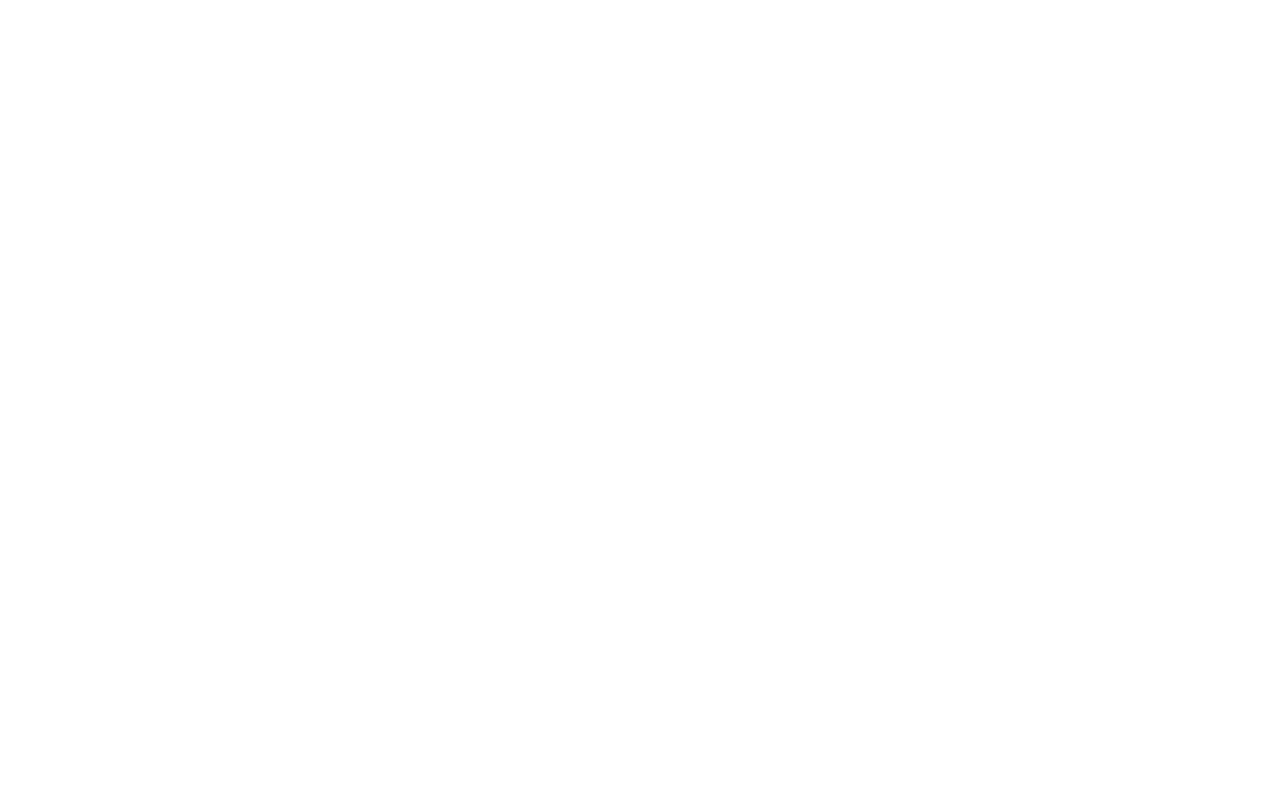
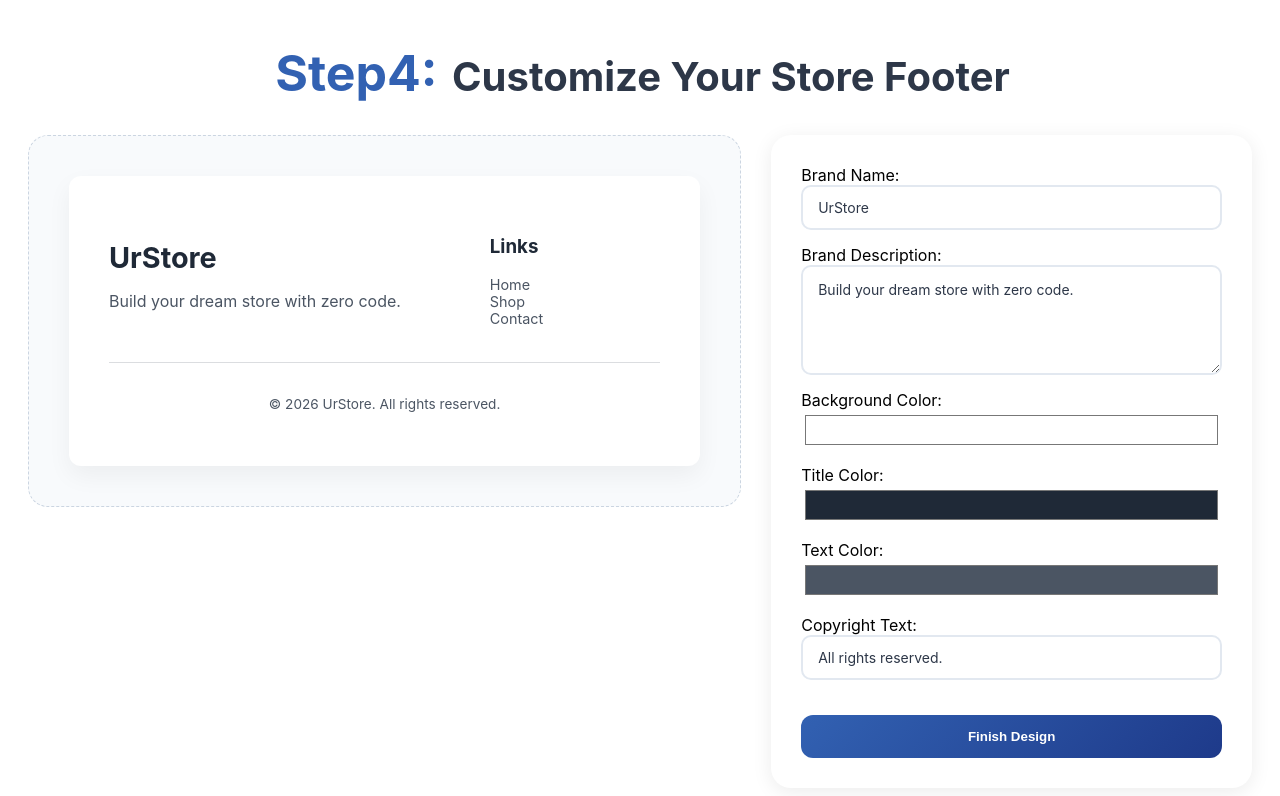
Before and after one commit to ILYAS-1937/UrStore, a React (Vite) app: page /footer-step in a window 1280 px wide. Before the commit this address had no page. Shown: the top 796 px of the page. Built offline with nearby package versions, Linux system fonts and the light colour scheme.

Commit message:
j'ai fait footerStep et modifier herostep

```diff
--- a/src/App.tsx
+++ b/src/App.tsx
@@ -7,6 +7,7 @@ import StepsTuto from './components/StepsTuto/StepsTuto'
 import HeaderStep from './components/HeaderStep/HeaderStep'
 import HeroStep from './components/HeroStep/HeroStep'
 import StoreStep from './components/StoreStep/StoreStep'
+import FooterStep from './components/FooterStep/FooterStep'
 function App() {
   return (
    <Routes>
@@ -22,6 +23,7 @@ function App() {
   <Route path="header-step" element={<><HeaderStep /></>} />
   <Route path="hero-step" element={<><HeroStep /></>} />
   <Route path="store-step" element={<StoreStep/>}/>
+  <Route path="footer-step" element={<FooterStep/>}/>
    </Routes>
   )
 }
--- /dev/null
+++ b/src/components/FooterStep/FooterStep.css
@@ -0,0 +1,146 @@
+.footer-step-page {
+  padding: 20px;
+  font-family: 'Inter', sans-serif;
+}
+
+.step-main-title{
+    margin-top: 10px;
+    font-size: 50px;
+    color: #2d3748;
+    padding: 5px;
+    font-weight: 700;
+    text-align: center;
+    font-size: 40px;
+}
+.step-main-title span{
+    margin-top: 10px;
+    font-size: 50px;
+    color: #3261b2;
+    padding: 5px;
+    text-align: center;
+    font-weight: 700;
+}
+
+
+.footer-step-container {
+  display: flex;
+  gap: 30px;
+  align-items: flex-start;
+  justify-content: center;
+}
+
+/* --- Section Aperçu --- */
+.footer-preview-section {
+  flex: 1.5;
+  background: #f8fafc;
+  padding: 40px;
+  border-radius: 20px;
+  border: 1px dashed #cbd5e1;
+  display: flex;
+  align-items: center;
+  justify-content: center;
+}
+
+.dynamic-footer {
+  width: 100%;
+  padding: 40px;
+  border-radius: 12px;
+  box-shadow: 0 10px 25px rgba(0,0,0,0.05);
+  transition: all 0.3s ease;
+}
+
+.footer-content-preview {
+  display: grid;
+  grid-template-columns: 2fr 1fr;
+  gap: 40px;
+  margin-bottom: 20px;
+}
+
+.footer-brand-preview h2 {
+  font-size: 1.8rem;
+  margin-bottom: 10px;
+}
+
+.footer-links-preview ul {
+  list-style: none;
+  padding: 0;
+  font-size: 0.9rem;
+}
+
+.footer-bottom-preview {
+  padding-top: 20px;
+  text-align: center;
+  font-size: 0.85rem;
+}
+
+/* --- Section Formulaire --- */
+.footer-form-container {
+  flex: 1;
+  background: white;
+  padding: 30px;
+  border-radius: 20px;
+  box-shadow: 0 4px 20px rgba(0,0,0,0.08);
+}
+
+.footer-form {
+  display: flex;
+  flex-direction: column;
+}
+
+.color-picker-custom {
+  width: 100%;
+  height: 40px;
+  border: none;
+  cursor: pointer;
+  margin-bottom: 15px;
+  background: none;
+}
+
+.submit-btn-footer {
+  width: 100%;
+  padding: 14px;
+  margin-top: 20px;
+  border: none;
+  border-radius: 12px;
+  background: linear-gradient(135deg, #3261b2 0%, #1e3a8a 100%);
+  color: white;
+  font-weight: 700;
+  cursor: pointer;
+  transition: transform 0.2s;
+}
+
+.submit-btn-footer:hover {
+  transform: translateY(-2px);
+}
+
+/* =========================================
+   RESPONSIVE MOBILE (Écrans < 900px)
+   ========================================= */
+@media (max-width: 900px) {
+  /* 1. On force le conteneur principal à s'empiler verticalement */
+  .footer-step-container {
+    display: flex !important;
+    flex-direction: column !important; /* Le secret est ici : on passe de ligne à colonne */
+    align-items: center;
+    width: 100%;
+    gap: 2.5rem; /* Espace de respiration entre le design et le formulaire */
+    overflow-x: hidden; /* Empêche tout débordement horizontal sur l'écran */
+  }
+
+  /* 2. On s'assure que la prévisualisation prend toute la largeur dispo */
+  .footer-preview-section {
+    width: 100%;
+    max-width: 100%;
+    box-sizing: border-box;
+    display: flex;
+    justify-content: center; /* Centre le faux footer dans son espace */
+  }
+
+  /* 3. On s'assure que le formulaire prend toute la largeur dispo */
+  .footer-form-container {
+    width: 100%;
+    max-width: 100%;
+    box-sizing: border-box;
+    padding: 0 1rem; /* Un petit espace sur les côtés pour que les inputs ne touchent pas le bord du téléphone */
+  }
+}
--- /dev/null
+++ b/src/components/FooterStep/FooterStep.tsx
@@ -0,0 +1,106 @@
+import React, { useState } from "react";
+import "./FooterStep.css";
+import { Link } from "react-router-dom";
+
+function FooterStep() {
+  // --- État pour la personnalisation du Footer ---
+  const [footerBgColor, setFooterBgColor] = useState("#ffffff");
+  const [footerTextColor, setFooterTextColor] = useState("#4b5563");
+  const [footerTitleColor, setFooterTitleColor] = useState("#1f2937");
+  const [brandName, setBrandName] = useState("UrStore");
+  const [brandDesc, setBrandDesc] = useState("Build your dream store with zero code.");
+  const [copyrightText, setCopyrightText] = useState("All rights reserved.");
+
+  return (
+    <div className="footer-step-page">
+            <h1 className="step-main-title"><span>Step4:</span> Customize Your Store Footer</h1>
+      <div className="footer-step-container">
+        {/* --- SECTION PRÉVISUALISATION (Gauched) --- */}
+        <div className="footer-preview-section">
+          <footer
+            className="dynamic-footer"
+            style={{ backgroundColor: footerBgColor, color: footerTextColor }}
+          >
+            <div className="footer-content-preview">
+              <div className="footer-brand-preview">
+                <h2 style={{ color: footerTitleColor }}>{brandName}</h2>
+                <p>{brandDesc}</p>
+              </div>
+              <div className="footer-links-preview">
+                <h3 style={{ color: footerTitleColor }}>Links</h3>
+                <ul>
+                  <li>Home</li>
+                  <li>Shop</li>
+                  <li>Contact</li>
+                </ul>
+              </div>
+            </div>
+            <div className="footer-bottom-preview" style={{ borderTop: `1px solid ${footerTextColor}33` }}>
+              <p>&copy; {new Date().getFullYear()} {brandName}. {copyrightText}</p>
+            </div>
+          </footer>
+        </div>
+
+        {/* --- SECTION FORMULAIRE (Droite) --- */}
+        <div className="footer-form-container">
+          <form className="footer-form" onSubmit={(e) => e.preventDefault()}>
+
+            <label>Brand Name:</label>
+            <input
+              type="text"
+              className="hero-input-custom"
+              value={brandName}
+              onChange={(e) => setBrandName(e.target.value)}
+            />
+
+            <label>Brand Description:</label>
+            <textarea
+              className="hero-input-custom"
+              value={brandDesc}
+              onChange={(e) => setBrandDesc(e.target.value)}
+              rows={3}
+            />
+
+            <label>Background Color:</label>
+            <input
+              type="color"
+              className="color-picker-custom"
+              value={footerBgColor}
+              onChange={(e) => setFooterBgColor(e.target.value)}
+            />
+
+            <label>Title Color:</label>
+            <input
+              type="color"
+              className="color-picker-custom"
+              value={footerTitleColor}
+              onChange={(e) => setFooterTitleColor(e.target.value)}
+            />
+
+            <label>Text Color:</label>
+            <input
+              type="color"
+              className="color-picker-custom"
+              value={footerTextColor}
+              onChange={(e) => setFooterTextColor(e.target.value)}
+            />
+
+            <label>Copyright Text:</label>
+            <input
+              type="text"
+              className="hero-input-custom"
+              value={copyrightText}
+              onChange={(e) => setCopyrightText(e.target.value)}
+            />
+
+            <Link to="/final-preview">
+              <button type="submit" className="submit-btn-footer">Finish Design</button>
+            </Link>
+          </form>
+        </div>
+      </div>
+    </div>
+  );
+}
+
+export default FooterStep;
--- a/src/components/HeroStep/HeroStep.css
+++ b/src/components/HeroStep/HeroStep.css
@@ -7,16 +7,18 @@
 }
 .hero-step{
     display: flex;
+    gap:30px;
+    margin:10px;
 }
-.all h1{
+.heroTitle{
     margin-top: 10px;
     font-size: 50px;
     color: #2d3748;
     padding: 5px;
+    font-weight: 700;
     text-align: center;
-    font-weight: 700;
 }
-.all span{
+.heroTitle span{
     margin-top: 10px;
     font-size: 50px;
     color: #3261b2;
@@ -28,8 +30,8 @@
   display: flex;
   align-items: center;
   justify-content: space-between;
-  padding: 80px 8%; /* Increased vertical padding often looks better with auto height */
-  min-height: auto;  /* This overrides the 85vh */
+  padding: 80px 8%;
+  min-height: auto;
   background:
     radial-gradient(circle at 0% 0%, rgba(99, 102, 241, 0.15) 0%, transparent 50%),
     radial-gradient(circle at 100% 100%, rgba(244, 114, 182, 0.15) 0%, transparent 50%),
@@ -39,6 +41,12 @@
   align-self: flex-start;
   border-radius: 10px;
   margin-top: 100px;
+
+
+  /* --- AJOUTS ICI --- */
+  position: sticky;
+  top: 20px; /* L'espace entre le haut de l'écran et le composant quand il défile */
+  z-index: 10; /* Pour s'assurer qu'il passe au-dessus du reste si nécessaire */
 }
 /* --- Text Content Styling --- */
 .hero-paragraphe {
@@ -50,7 +58,7 @@
 
 .hero-paragraphe h1 {
   font-size: clamp(2.5rem, 5vw, 4.5rem);
-  line-height: 1.05;
+   line-height: 1.05;
   color: var(--text-main);
   font-weight: 800;
   letter-spacing: -0.04em;
@@ -71,6 +79,12 @@
   line-height: 1.7;
   color: var(--text-muted);
   margin-bottom: 35px;
+
+  /* --- AJOUTS ICI --- */
+  word-wrap: break-word;       /* Coupe les mots trop longs */
+  overflow-wrap: break-word;
+  white-space: normal;         /* Assure le retour à la ligne automatique */
+  max-width: 100%;             /* Empêche le texte de pousser le conteneur */
 }
 
 /* --- The CTA Button --- */
@@ -255,7 +269,42 @@
   color: #4a5568;
   margin-bottom: -5px;
 }
+/* Style spécifique pour le titre, sous-titre et la description */
+.hero-input-custom {
+  width: 100%;
+  padding: 12px 15px;
+  margin-bottom: 15px;
+  border: 2px solid #e2e8f0; /* Couleur grise douce */
+  border-radius: 10px;       /* Bords arrondis comme tes boutons */
+  font-size: 14px;
+  font-family: inherit;
+  color: #2d3748;
+  background-color: #ffffff;
+  transition: all 0.3s ease;
+  box-sizing: border-box;    /* Pour que le padding ne dépasse pas */
+  outline: none;
+}
 
+/* Changement de couleur au clic (Focus) */
+.hero-input-custom:focus {
+  border-color: #667eea;      /* Couleur bleue/indigo de ton thème */
+  box-shadow: 0 0 0 3px rgba(102, 126, 234, 0.1);
+  background-color: #fff;
+}
+
+/* Style additionnel spécifique au textarea pour la description */
+textarea.hero-input-custom {
+  min-height: 110px;         /* Hauteur minimale pour le confort */
+  resize: vertical;          /* L'utilisateur peut l'agrandir vers le bas */
+  line-height: 1.5;
+  word-wrap: break-word;     /* Gère les descriptions très longues */
+}
+
+/* Optionnel : Style du placeholder si tu en ajoutes */
+.hero-input-custom::placeholder {
+  color: #a0aec0;
+  font-style: italic;
+}
 /* Inputs & Selects */
 .hero-form input[type="file"],
 .hero-form input[type="number"],
@@ -316,3 +365,41 @@
 .hero-form button[type="submit"]:active {
   transform: translateY(0);
 }
+/* --- Responsive Layout --- */
+@media (max-width: 1024px) {
+  .hero-container {
+    flex-direction: column;
+    text-align: center;
+    padding: 80px 5%;
+    justify-content: center;
+
+    /* --- AJOUT ICI --- */
+    position: static; /* Désactive l'effet sticky sur les petits écrans */
+  }
+
+  .hero-paragraphe {
+    max-width: 100%;
+  }
+
+  .hero-image img {
+    max-width: 90%;
+  }
+}
+@media (max-width: 1024px) {
+  .hero-step {
+    flex-direction: column; /* Aligne l'aperçu et le formulaire verticalement */
+    align-items: center;
+    gap: 20px;
+  }
+
+  .hero-container {
+    width: 95%; /* Prend plus de place sur mobile */
+    margin-top: 20px;
+    position: static;
+  }
+
+  .hero-form {
+    max-width: 95%; /* Évite que le formulaire soit trop étroit ou dépasse */
+    padding: 20px;
+  }
+}
```
Also changed, not shown: src/components/HeroStep/HeroStep.tsx (+12 -7 lines).
